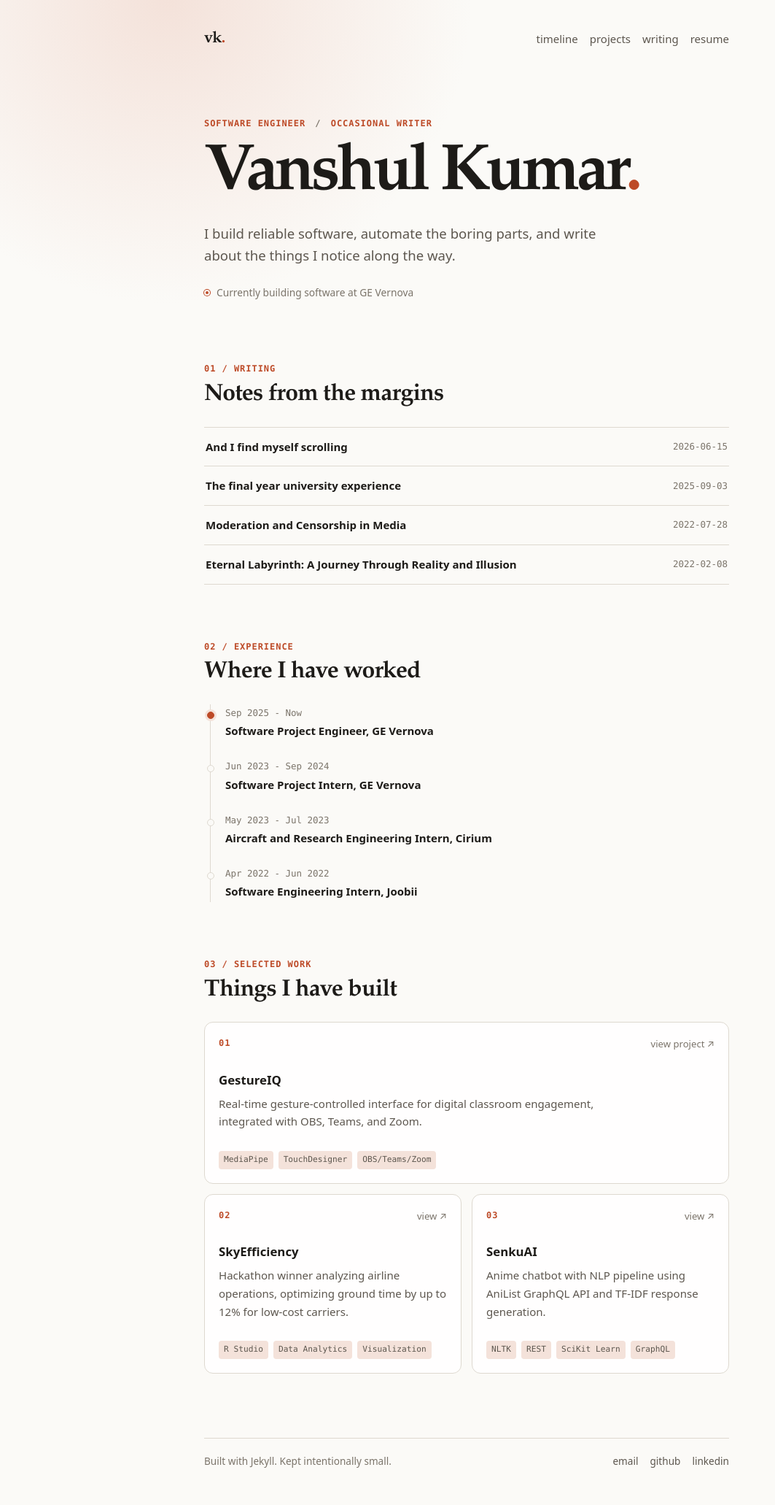
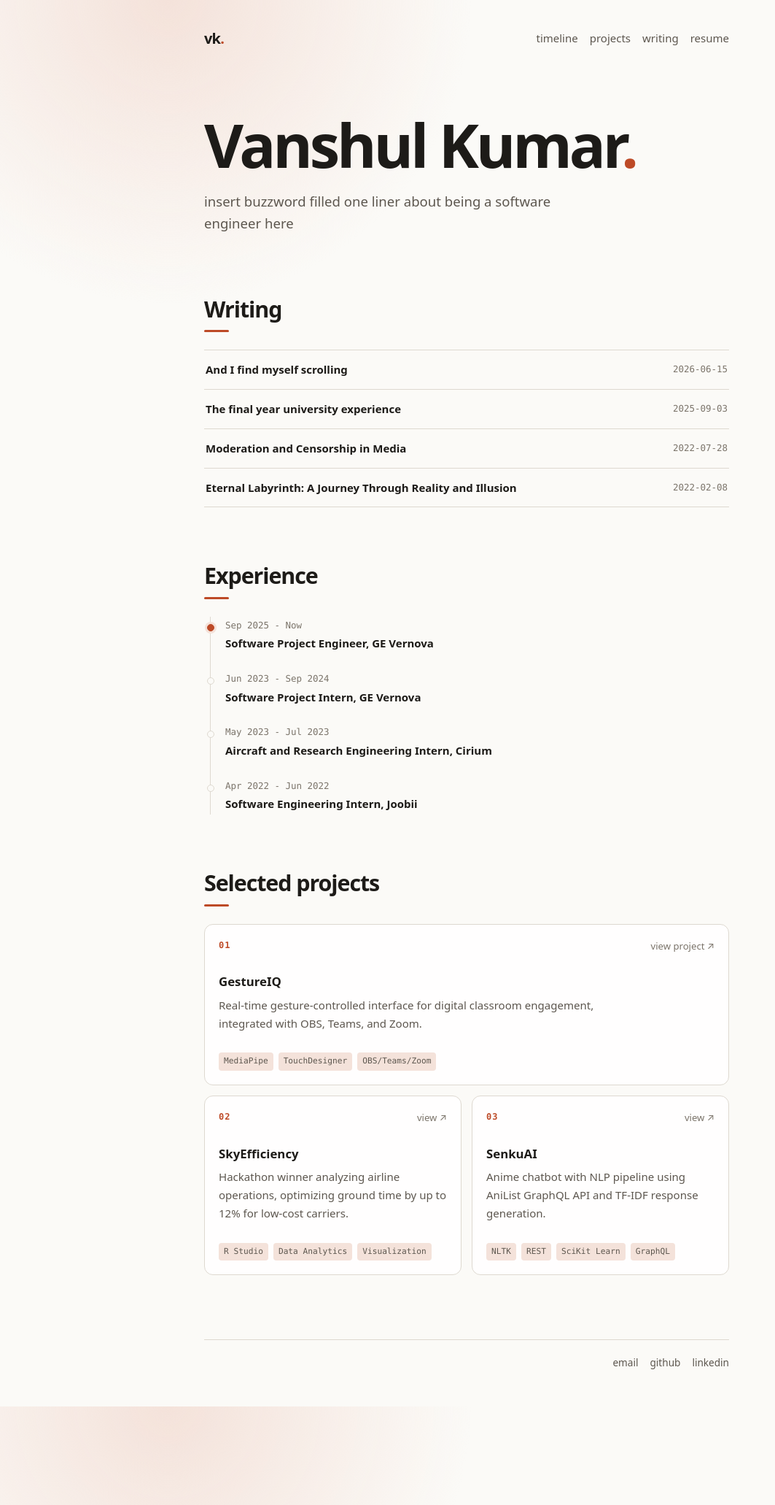
Before and after one commit to v1nshul/v1nshul.github.io, a Jekyll site: the page built from index.html, in a window 1280 px wide. Shown: the whole page at 73% size, without its empty margins (0-1063 px from the left). Built offline with Jekyll 4.4.1, drawn with Linux system fonts in a browser that asks for light colours.

Commit message:
some more

```diff
--- a/_includes/footer.html
+++ b/_includes/footer.html
@@ -1,5 +1,4 @@
 <footer class="footer">
-  <p>Built with Jekyll. Kept intentionally small.</p>
   <div class="footer-links">
     <a href="mailto:bhadanavanshul@gmail.com">email</a>
     <a href="https://github.com/v1nshul" target="_blank" rel="noreferrer">github</a>
--- a/index.html
+++ b/index.html
@@ -2,17 +2,12 @@
 layout: default
 ---
 <section class="intro" id="home">
-  <p class="eyebrow">software engineer <span aria-hidden="true">/</span> occasional writer</p>
   <h1>Vanshul Kumar<span class="accent" aria-hidden="true">.</span></h1>
-  <p class="lede">I build reliable software, automate the boring parts, and write about the things I notice along the way.</p>
-  <p class="current-note"><span class="status-dot" aria-hidden="true"></span>Currently building software at GE Vernova</p>
+  <p class="lede">insert buzzword filled one liner about being a software engineer here</p>
 </section>
 
 <section id="blog" class="section">
-  <div class="section-heading">
-    <p class="section-label">01 / writing</p>
-    <h2>Notes from the margins</h2>
-  </div>
+  <h2>Writing</h2>
   <div class="post-list">
     {% for post in site.posts %}
       <a href="{{ post.url | relative_url }}">
@@ -24,10 +19,7 @@ layout: default
 </section>
 
 <section id="timeline" class="section">
-  <div class="section-heading">
-    <p class="section-label">02 / experience</p>
-    <h2>Where I have worked</h2>
-  </div>
+  <h2>Experience</h2>
   <ol class="timeline">
     <li>
       <div class="date">Sep 2025 - Now</div>
@@ -49,10 +41,7 @@ layout: default
 </section>
 
 <section id="projects" class="section">
-  <div class="section-heading">
-    <p class="section-label">03 / selected work</p>
-    <h2>Things I have built</h2>
-  </div>
+  <h2>Selected projects</h2>
   <div class="project-grid">
     <article class="project-card">
       <div class="project-meta">
--- a/styles.css
+++ b/styles.css
@@ -101,9 +101,8 @@ a:focus-visible {
 
 .brand {
   color: var(--text);
-  font-family: "Iowan Old Style", "Palatino Linotype", Palatino, Georgia, serif;
-  font-size: 1.35rem;
-  font-weight: 700;
+  font-size: 1.25rem;
+  font-weight: 800;
   letter-spacing: -0.04em;
 }
 
@@ -134,8 +133,6 @@ a:focus-visible {
   margin-bottom: 84px;
 }
 
-.eyebrow,
-.section-label,
 .project-number {
   margin: 0;
   color: var(--accent);
@@ -146,32 +143,21 @@ a:focus-visible {
   text-transform: uppercase;
 }
 
-.eyebrow {
-  margin-bottom: 18px;
-}
-
-.eyebrow span {
-  padding: 0 5px;
-  color: var(--faint);
-}
-
 h1 {
   margin: 0 0 22px;
-  font-family: "Iowan Old Style", "Palatino Linotype", Palatino, Georgia, serif;
-  font-size: clamp(3.4rem, 10vw, 5.6rem);
-  font-weight: 650;
-  line-height: 0.95;
-  letter-spacing: -0.055em;
+  font-size: clamp(3.2rem, 9vw, 5.2rem);
+  font-weight: 800;
+  line-height: 0.98;
+  letter-spacing: -0.05em;
   text-wrap: balance;
 }
 
 h2 {
   margin: 0;
-  font-family: "Iowan Old Style", "Palatino Linotype", Palatino, Georgia, serif;
-  font-size: clamp(1.65rem, 4vw, 2rem);
-  font-weight: 650;
+  font-size: clamp(1.55rem, 4vw, 1.9rem);
+  font-weight: 800;
   line-height: 1.2;
-  letter-spacing: -0.025em;
+  letter-spacing: -0.035em;
 }
 
 h3 {
@@ -193,32 +179,22 @@ p {
   text-wrap: pretty;
 }
 
-.current-note {
-  display: flex;
-  align-items: center;
-  gap: 9px;
-  margin-top: 24px;
-  color: var(--faint);
-  font-size: 0.86rem;
-}
-
-.status-dot {
-  width: 8px;
-  height: 8px;
-  border: 2px solid var(--bg);
-  border-radius: 50%;
-  background: var(--accent);
-  box-shadow: 0 0 0 1px var(--accent);
-}
-
 .section {
   margin-top: 76px;
 }
 
-.section-heading {
-  display: grid;
-  gap: 6px;
+.section > h2 {
   margin-bottom: 24px;
+}
+
+.section > h2::after {
+  content: "";
+  display: block;
+  width: 34px;
+  height: 3px;
+  margin-top: 10px;
+  border-radius: 999px;
+  background: var(--accent);
 }
 
 .post-list {
@@ -416,18 +392,13 @@ p {
 .footer {
   display: flex;
   align-items: center;
-  justify-content: space-between;
+  justify-content: flex-end;
   gap: 20px;
   margin-top: 88px;
   padding-top: 20px;
   border-top: 1px solid var(--line);
   color: var(--muted);
   font-size: 0.85rem;
-}
-
-.footer p {
-  margin: 0;
-  color: var(--faint);
 }
 
 @media (max-width: 560px) {
```
